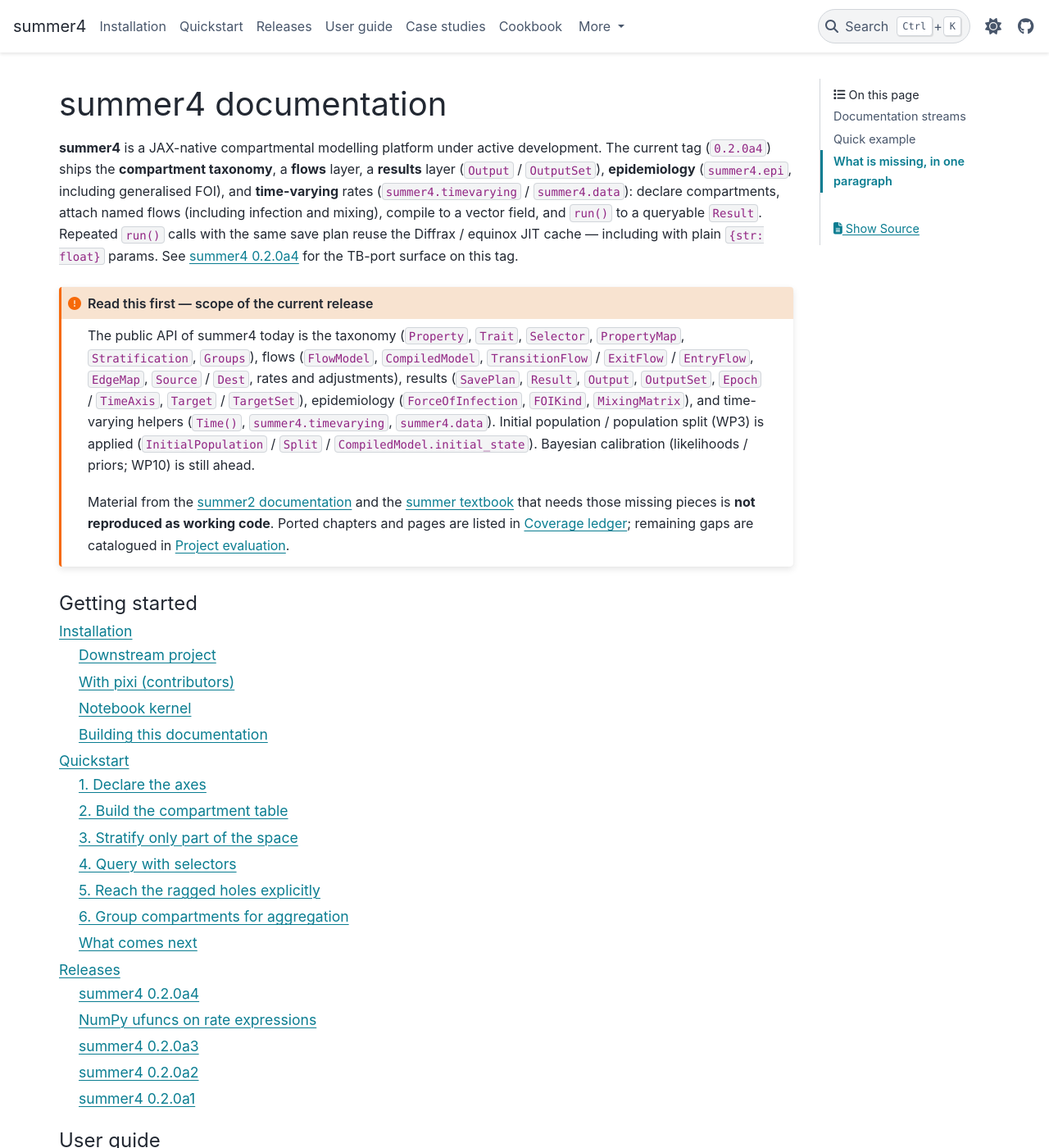
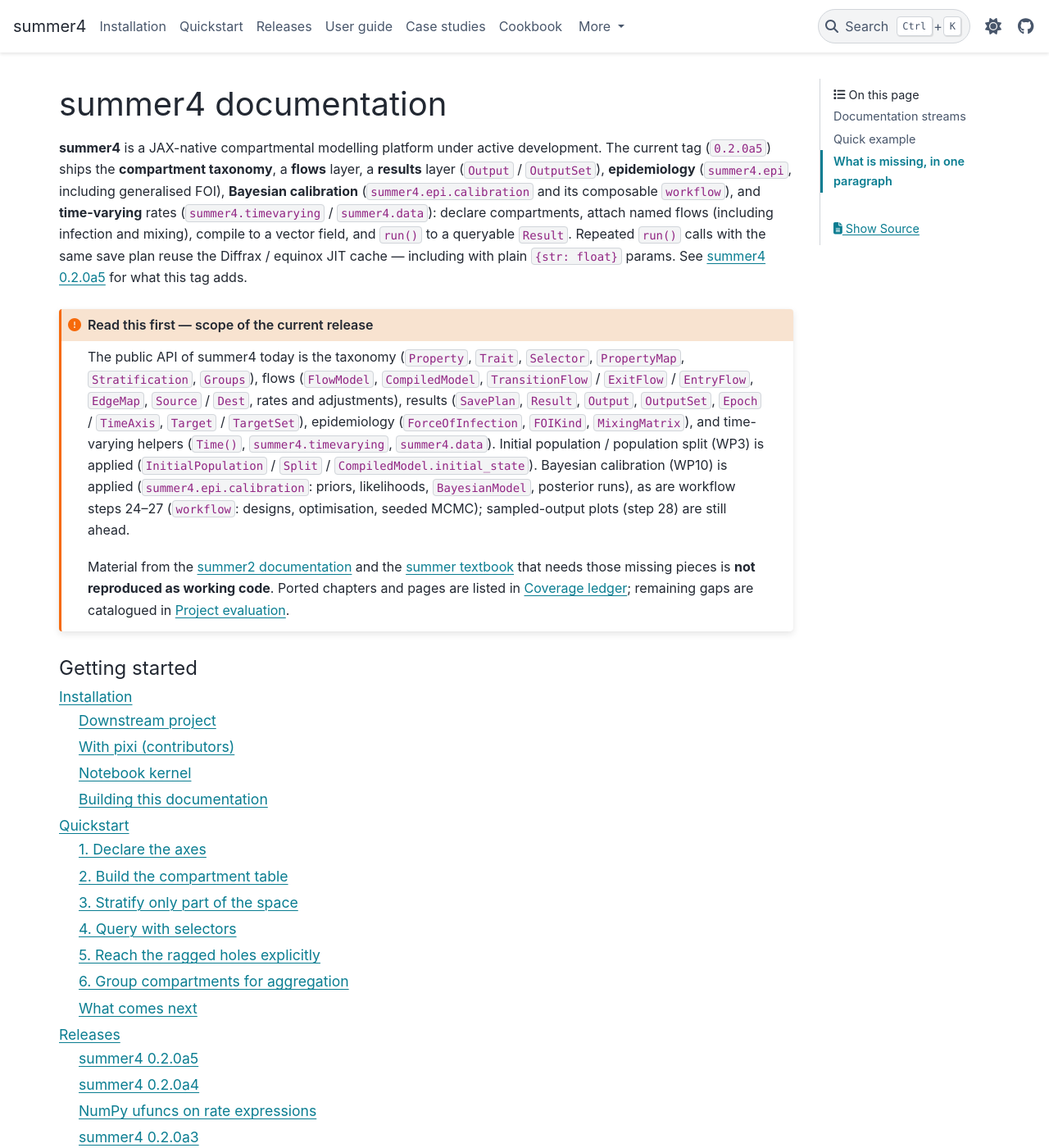
Before and after one commit to monash-emu/summer4, a Sphinx documentation site: the page built from docs/index.md, in a window 1280 px wide and 1400 px high. Shown: the whole window at 82% size. Built offline with Sphinx 7.4.7 and the PyData theme 0.15.4, drawn with Linux system fonts in a browser that asks for light colours.

Commit message:
Release summer4 0.2.0a5 with Bayesian calibration and the workflow toolkit.
Bump package, docs and install pins; document WP10 calibration and WP19
steps 24-27 (designs, multi-start optimisation, seeded MCMC with automated
warmup and run length), solver safety and fused dy scatters.

Co-Authored-By: Claude Opus 5.5 <noreply@anthropic.com>

````diff
--- a/docs/conf.py
+++ b/docs/conf.py
@@ -13,8 +13,8 @@ os.environ["PYTHONPATH"] = _project_root + os.pathsep + os.environ.get("PYTHONPA
 project = "summer4"
 copyright = "2026, Monash EMU"
 author = "Monash EMU"
-release = "0.2.0a4"
-version = "0.2.0a4"
+release = "0.2.0a5"
+version = "0.2.0a5"
 
 extensions = [
     "myst_nb",
--- a/docs/index.md
+++ b/docs/index.md
@@ -1,14 +1,15 @@
 # summer4 documentation
 
 **summer4** is a JAX-native compartmental modelling platform under active
-development. The current tag (`0.2.0a4`) ships the **compartment taxonomy**, a
+development. The current tag (`0.2.0a5`) ships the **compartment taxonomy**, a
 **flows** layer, a **results** layer (`Output` / `OutputSet`), **epidemiology**
-(`summer4.epi`, including generalised FOI), and **time-varying** rates
+(`summer4.epi`, including generalised FOI), **Bayesian calibration**
+(`summer4.epi.calibration` and its composable `workflow`), and **time-varying** rates
 (`summer4.timevarying` / `summer4.data`): declare compartments, attach named
 flows (including infection and mixing), compile to a vector field, and `run()`
 to a queryable `Result`. Repeated `run()` calls with the same save plan reuse
 the Diffrax / equinox JIT cache — including with plain `{str: float}` params.
-See {doc}`releases/v0.2.0a4` for the TB-port surface on this tag.
+See {doc}`releases/v0.2.0a5` for what this tag adds.
 
 ```{admonition} Read this first — scope of the current release
 :class: important
@@ -22,7 +23,10 @@ The public API of summer4 today is the taxonomy (`Property`, `Trait`,
 `MixingMatrix`), and time-varying helpers (`Time()`, `summer4.timevarying`,
 `summer4.data`). Initial population / population split (WP3) is applied
 (`InitialPopulation` / `Split` / `CompiledModel.initial_state`). Bayesian
-calibration (likelihoods / priors; WP10) is still ahead.
+calibration (WP10) is applied (`summer4.epi.calibration`: priors,
+likelihoods, `BayesianModel`, posterior runs), as are workflow steps 24–27
+(`workflow`: designs, optimisation, seeded MCMC); sampled-output plots
+(step 28) are still ahead.
 
 Material from the [summer2 documentation](https://summer2.readthedocs.io) and
 the [summer textbook](https://github.com/monash-emu/summer-textbook) that needs
--- a/pyproject.toml
+++ b/pyproject.toml
@@ -1,6 +1,6 @@
 [project]
 name = "summer4"
-version = "0.2.0a4"
+version = "0.2.0a5"
 description = "JAX-native compartmental modelling platform"
 readme = "README.md"
 requires-python = ">=3.13"
````
Also changed, not shown: CHANGELOG.md (+65 -0 lines), README.md (+5 -3 lines), docs/evaluation/coverage-ledger.md (+3 -3 lines), docs/evaluation/tb-ports.md (+2 -2 lines), docs/getting-started/installation.md (+3 -3 lines), docs/releases/index.md (+2 -0 lines), docs/releases/v0.2.0a5.md (added, +68 -0 lines).
